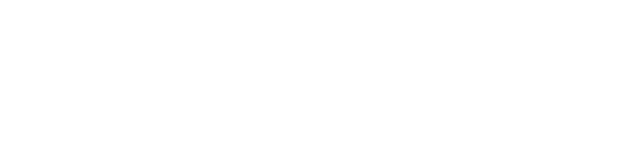
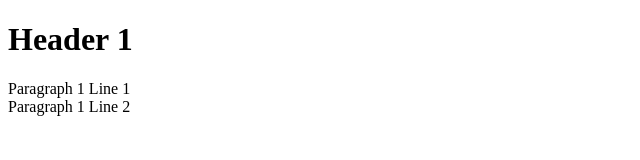
Before and after one commit to jumanji1310/FIT3179, a plain HTML site: page index.html in a window 1280 px wide. Shown: the whole page, without its empty margins (0-640 px from the left). Drawn offline with Linux system fonts and the light colour scheme.

Commit message:
Adding content to index.html

```diff
--- a/index.html
+++ b/index.html
@@ -4,6 +4,7 @@
     <title>Introduction to HTML</title>
 </head>
 <body>
-
+    <h1> Header 1</h1>
+    <p>Paragraph 1 Line 1 <br> Paragraph 1 Line 2</p>
 </body>
 </html>
```
